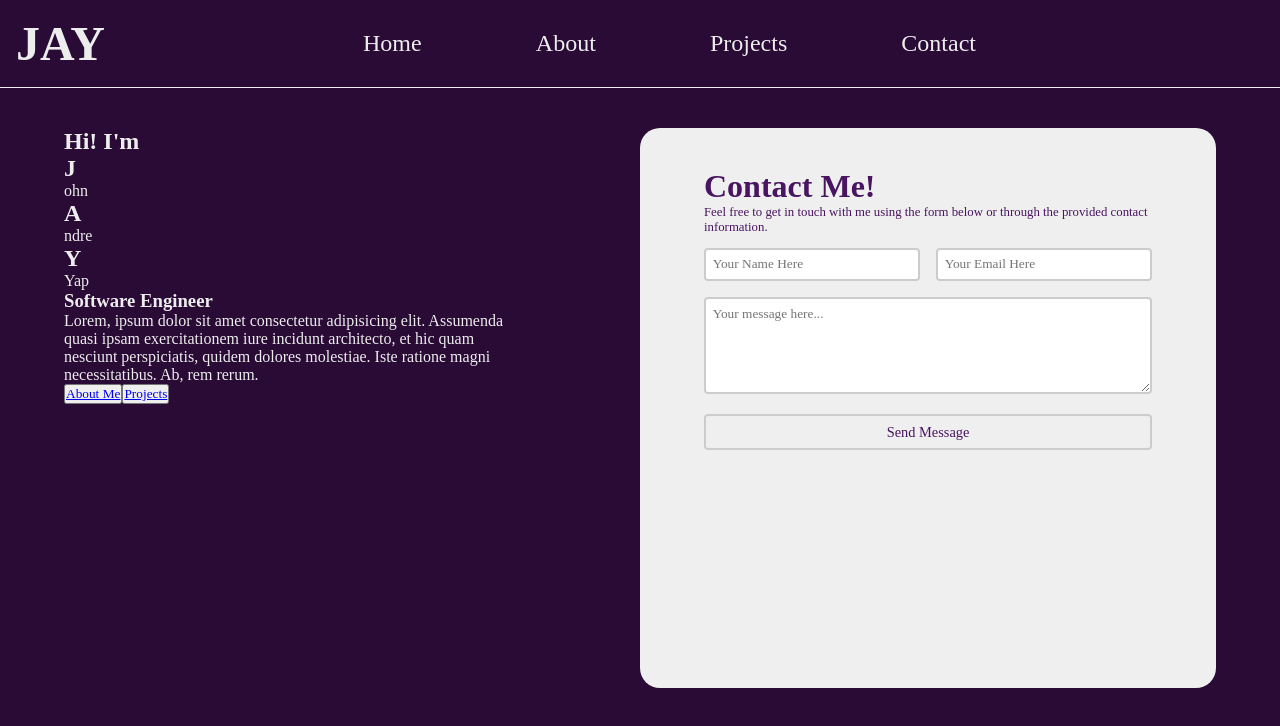
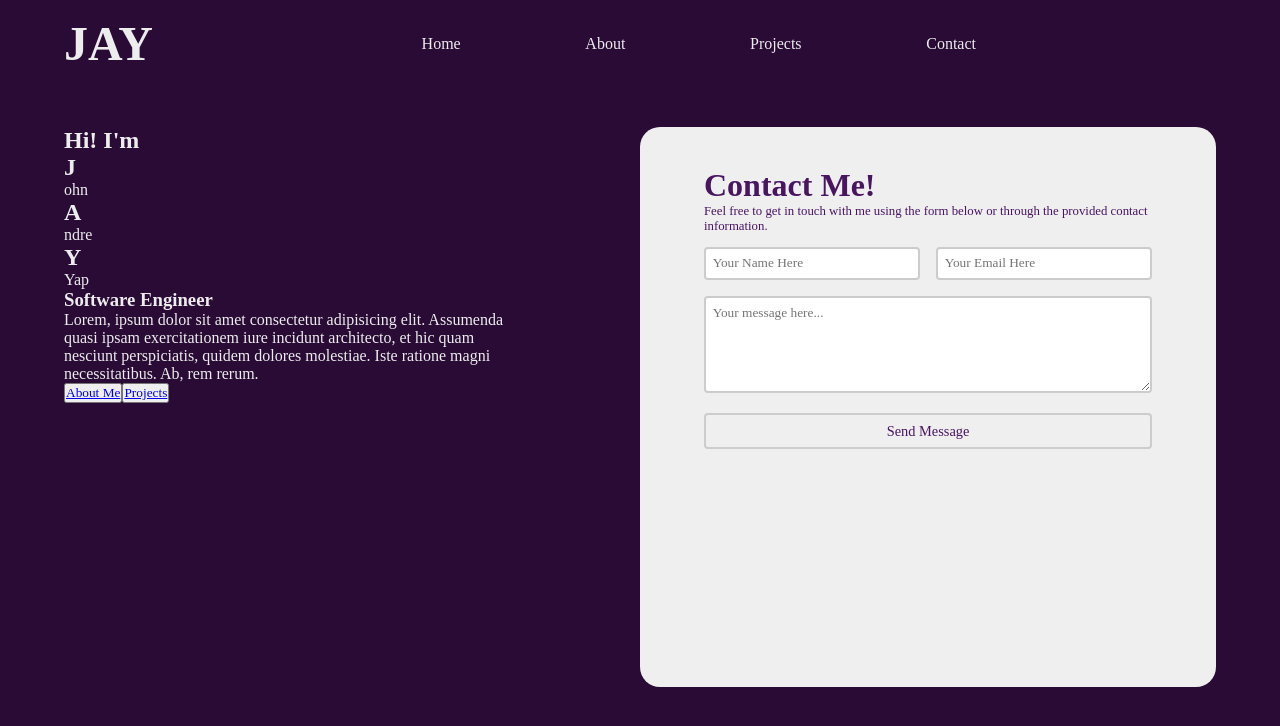
Before and after one commit to apotato369550/new-portfolio-site, a React (Vite) app in the folder responsive_vite_contact_form/: page / in a window 1280 px wide. Shown: the top 726 px of the page. Built offline with nearby package versions, Linux system fonts and the light colour scheme; a web font is replaced by a local one.

Commit message:
Updated 'Header' component stylesheet to look better

```diff
--- a/responsive_vite_contact_form/src/components/css/Header.css
+++ b/responsive_vite_contact_form/src/components/css/Header.css
@@ -1,5 +1,4 @@
 .nav {
-    border-bottom: 1px solid #efefef;
     min-height: 3em;
     width: 100%;
 }
@@ -7,9 +6,8 @@
 .nav-toggle {
     position: absolute;
     cursor: pointer;
-    margin: 0rem 1rem;
-    right: 0
-
+    margin: 0 1rem;
+    right: 0;
 }
 
 .nav-toggle img {
@@ -44,7 +42,7 @@
 }
 
 .nav-menu .logo {
-    font-size: 2em;
+    font-size: 2.25em;
     font-weight: 650;
     margin-right: auto;
     display: block;
@@ -53,17 +51,16 @@
 .nav-menu a {
     position: relative;
     text-decoration: none;
-    font-size: 1.2em;
+    font-size: 1em;
     color: inherit;
 }
-
 
 #nav-checkbox:checked ~ .nav-menu li {
     display: block;
 }
 
 #nav-checkbox:checked ~ .nav-toggle .close {
-    opacity: 1;
+opacity: 1;
 }
 
 #nav-checkbox:checked ~ .nav-toggle .hamburger {
@@ -86,9 +83,14 @@
 }
 
 @media only screen and (min-width: 780px) {
+    .nav {
+        overflow: hidden;
+    }
+
     .nav .nav-toggle {
         display: none;
     }
+
     .nav-menu {
         flex-direction: row;
         justify-content: space-between;
@@ -96,12 +98,15 @@
         text-align: right;
         width: 75%;
     }
+
     .nav li {
         display: block;
-        font-size: 1.25em;
+        font-size: 1em;
     }
+
     .nav .logo {
         font-size: 3em;
         margin-right: 3em;
+        margin-left: 3rem;
     }
 }
```
